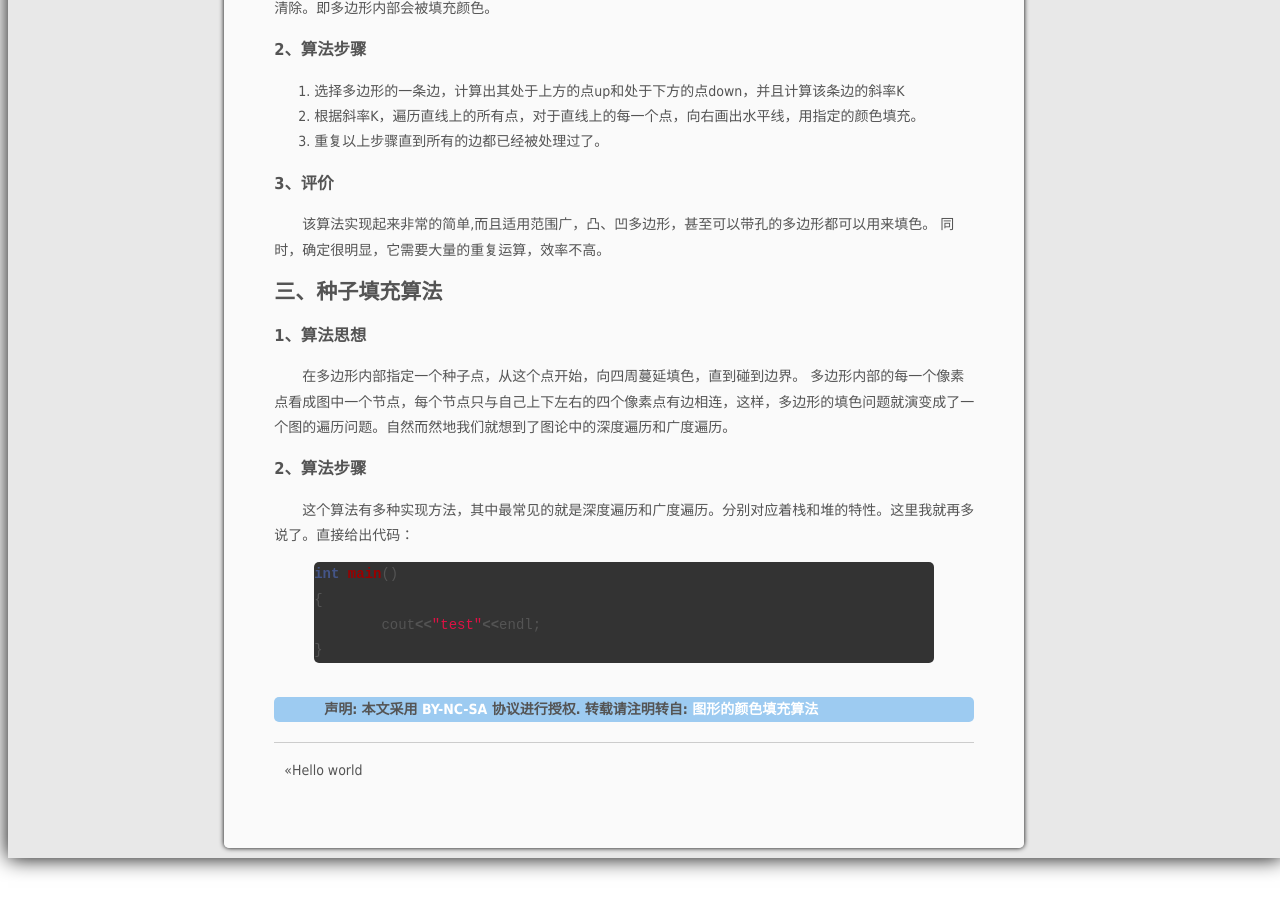
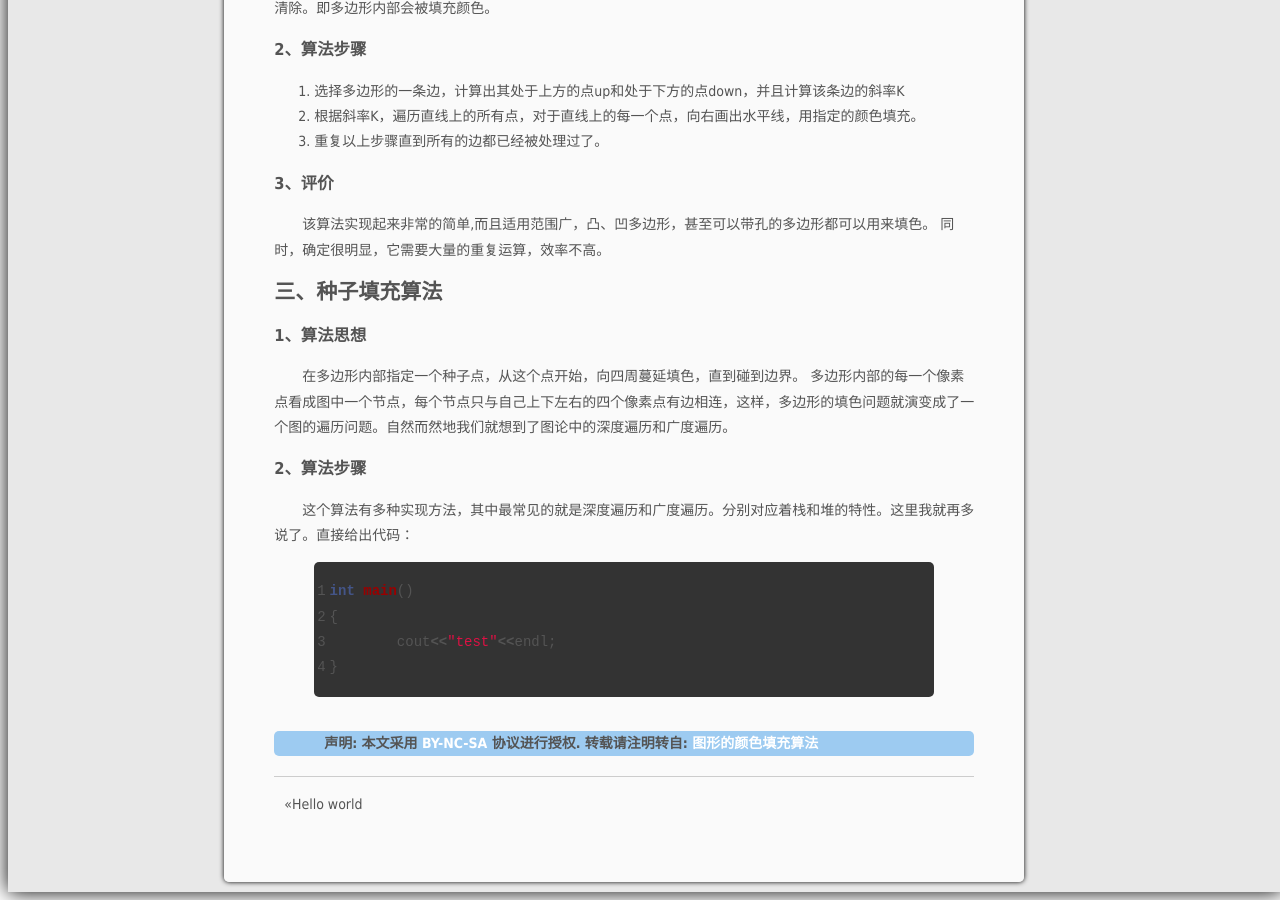
Before and after one commit to flyaway1217/flyaway1217.github.com, a Jekyll site: the page built from _posts/2012-12-17-color-filled.md, in a window 1280 px wide and 900 px high, scrolled down 954 px. Built offline with Jekyll 4.4.1, drawn with Linux system fonts in a browser that asks for light colours; Markdown is read by kramdown in place of the engine named in the settings.

Commit message:
Update a post

```diff
--- a/_posts/2012-12-17-color-filled.md
+++ b/_posts/2012-12-17-color-filled.md
@@ -47,7 +47,7 @@ description: 图形学课上学到的图形颜色填充算法，列举了三种
 
 这个算法有多种实现方法，其中最常见的就是深度遍历和广度遍历。分别对应着栈和堆的特性。这里我就再多说了。直接给出代码：
 
-{% highlight cpp %}
+{% highlight cpp linenos %}
 int main()
 {
 	cout<<"test"<<endl;
```
